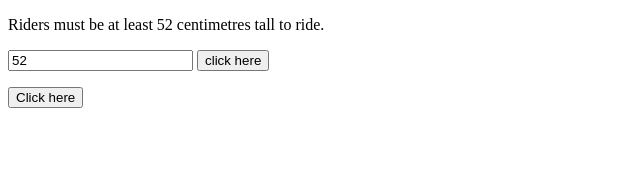
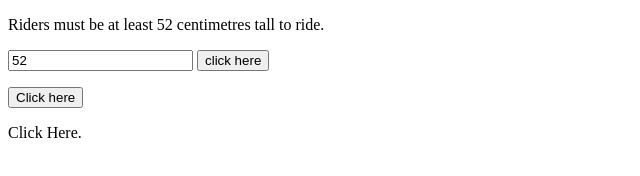
Before and after one commit to prashanthlalan/JavaScript-Projects, a plain HTML site: page Basic JavaScript Projects/Project6_ternary__operators_constructors/index.html in a window 1280 px wide. Shown: the full height of the page, 0-640 px from the left. Drawn offline with Linux system fonts and the light colour scheme.

Commit message:
Nested Functions Assignment

```diff
--- a/Basic JavaScript Projects/Project6_ternary__operators_constructors/JS/main.js
+++ b/Basic JavaScript Projects/Project6_ternary__operators_constructors/JS/main.js
@@ -18,3 +18,12 @@ function myFunction(){
     "Emily drives a " + Emily.Vehicle_Color + "-colored " + Emily.Vehicle_Model +
     " manufractured in " + Emily.Vehicle_Year;
 }
+function count_Function() {
+    document.getElementById("Nested_Function").innerHTML = Count();
+    function Count() {
+        var Starting_point = 9;
+        function Plus_one() {Starting_point +=1;}
+        Plus_one();
+        return Starting_point;
+    }
+}
--- a/Basic JavaScript Projects/Project6_ternary__operators_constructors/index.html
+++ b/Basic JavaScript Projects/Project6_ternary__operators_constructors/index.html
@@ -13,5 +13,6 @@
         <p id="Ride"></p>
         <button onclick="myFunction()">Click here</button>
         <p id="New_and_This"></p>
+        <p id="Nested_Function" onclick="count_Function()">Click Here.</p>
     </body>
 </html>
```
